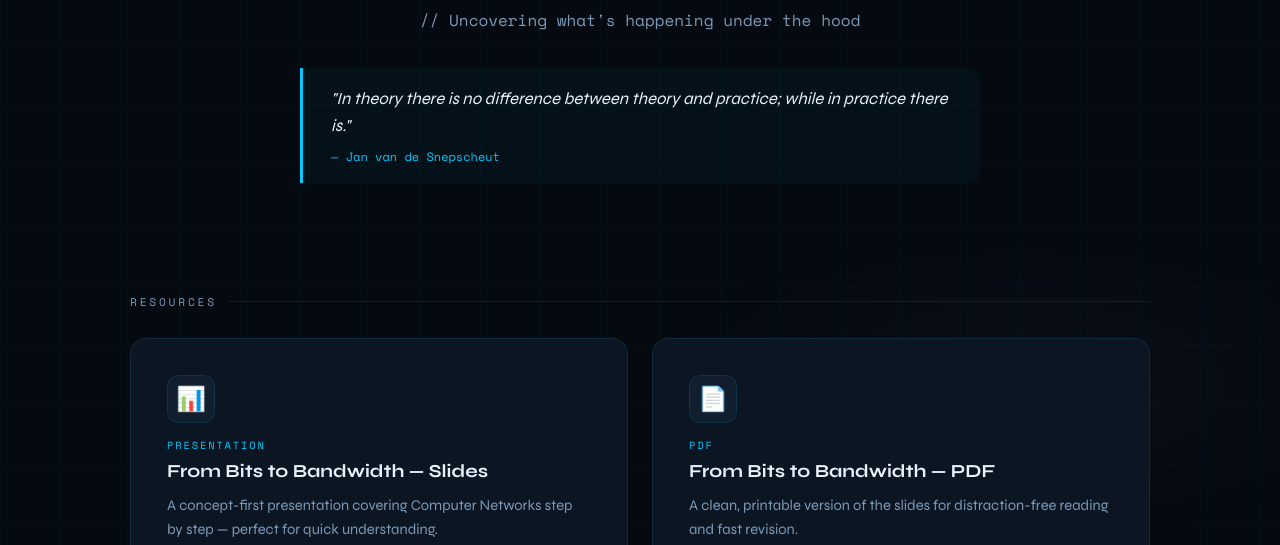
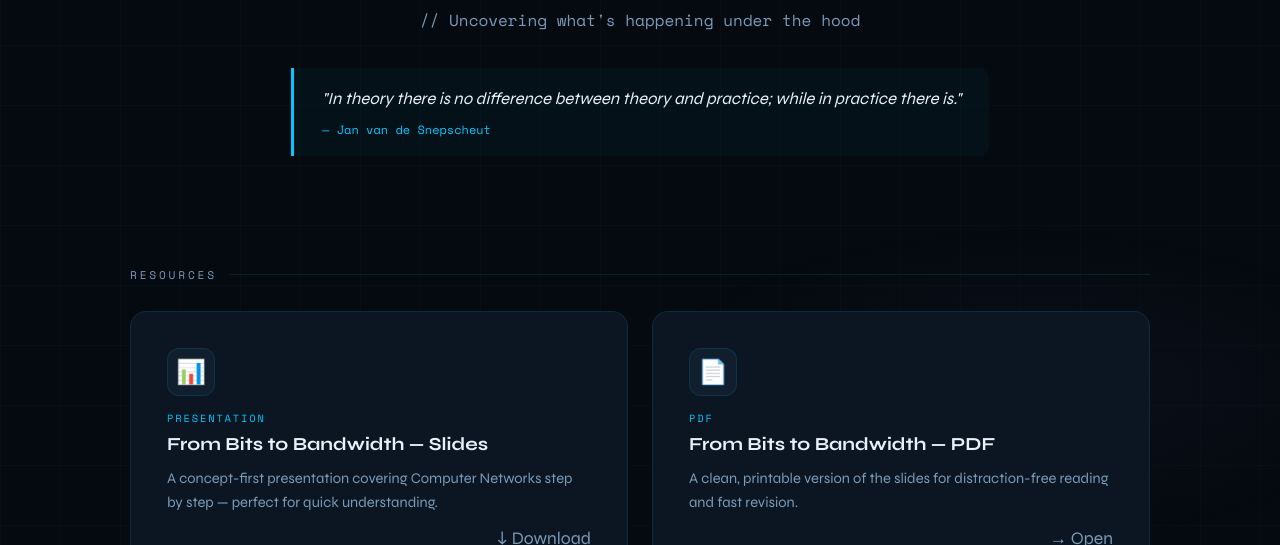
Before and after one commit to 3rr0r-505/Bits-to-Bandwidth, a plain HTML site: page index.html in a window 1280 px wide. Shown: the part 255-800 px from the top of the page. Drawn offline with nearby package versions, Linux system fonts and the light colour scheme.

Commit message:
Increase max-width of quote block and fix HTML closing tag

```diff
--- a/index.html
+++ b/index.html
@@ -112,7 +112,7 @@
       background: rgba(0,200,255,0.04);
       border-radius: 0 10px 10px 0;
       text-align: left;
-      max-width: 680px;
+      max-width: 820px;
       animation: fadeDown 0.6s ease 0.3s both;
     }
 
```
